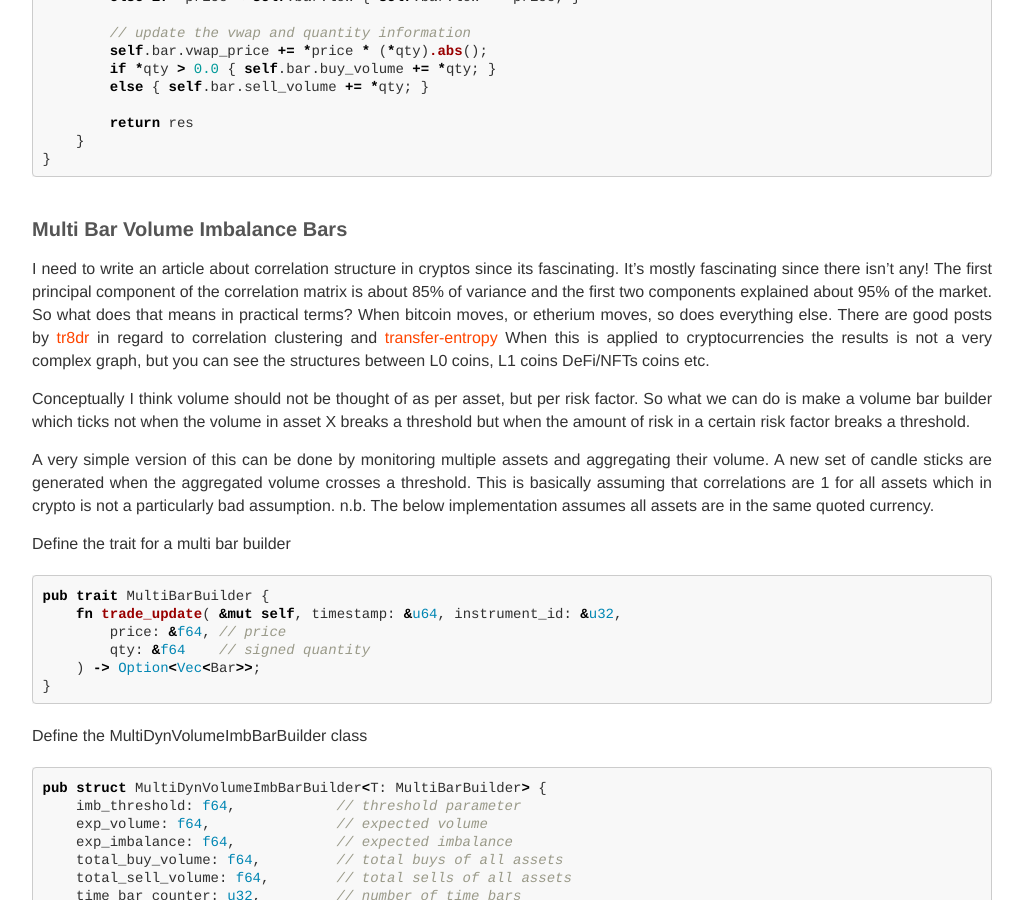
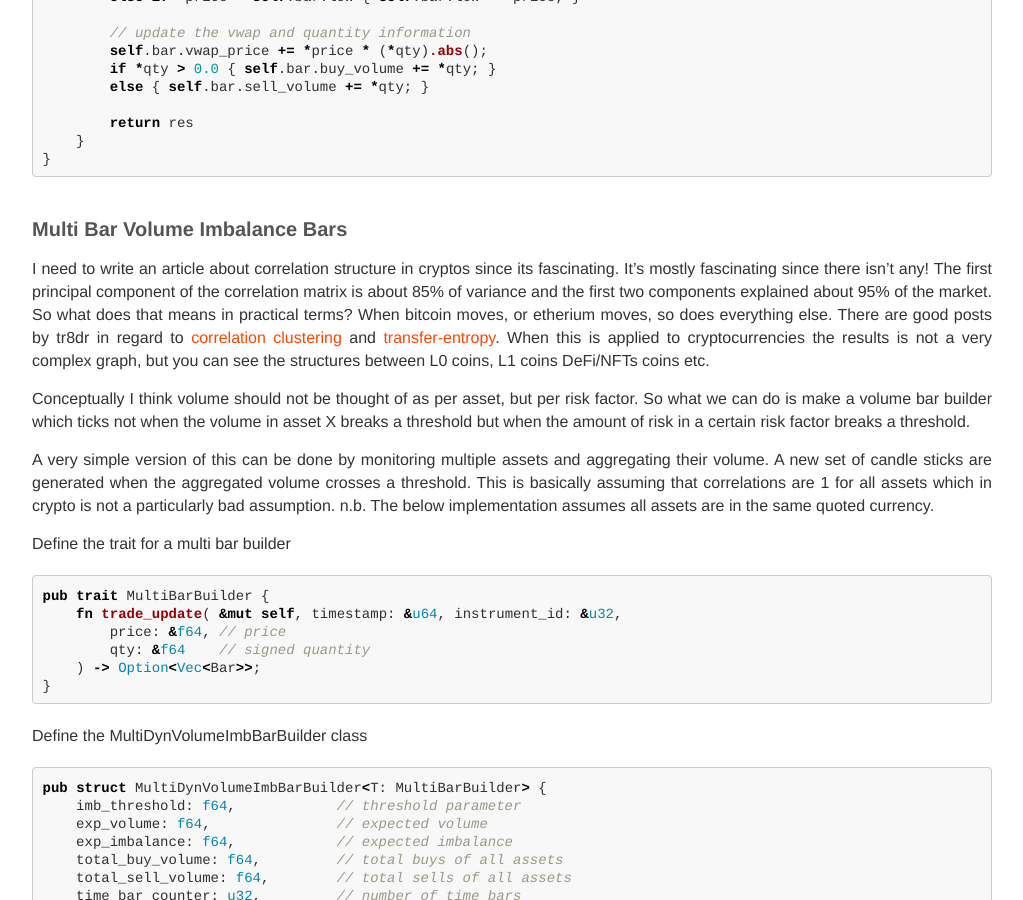
Before and after one commit to MarkRBest/markrbest.github.io, a Jekyll site: the page built from _posts/2022-10-29-rust-bar-building.md, in a window 1280 px wide and 900 px high, scrolled down 5487 px. Shown: the whole window, without its empty margins (128-1151 px from the left). Built offline with Jekyll 4.4.1, drawn with Linux system fonts in a browser that asks for light colours; nearby versions of some CDN libraries; comment, search, counter and statistics services are not loaded.

Commit message:
shift link

```diff
--- a/_posts/2022-10-29-rust-bar-building.md
+++ b/_posts/2022-10-29-rust-bar-building.md
@@ -294,7 +294,7 @@ I need to write an article about correlation structure in cryptos since its fasc
 It's mostly fascinating since there isn't any!
 The first principal component of the correlation matrix is about 85% of variance and the first two components explained about 95% of the market.
 So what does that means in practical terms? When bitcoin moves, or etherium moves, so does everything else.
-There are good posts by [tr8dr](https://tr8dr.wordpress.com/2009/12/30/equity-clusters/) in regard to correlation clustering and [transfer-entropy](https://tr8dr.wordpress.com/2010/08/29/transfer-entropy/)
+There are good posts by tr8dr in regard to [correlation clustering](https://tr8dr.wordpress.com/2009/12/30/equity-clusters/) and [transfer-entropy](https://tr8dr.wordpress.com/2010/08/29/transfer-entropy/).
 When this is applied to cryptocurrencies the results is not a very complex graph, but you can see the structures between L0 coins, L1 coins DeFi/NFTs coins etc.
 
 Conceptually I think volume should not be thought of as per asset, but per risk factor. So what we can do is make a volume bar builder
```
